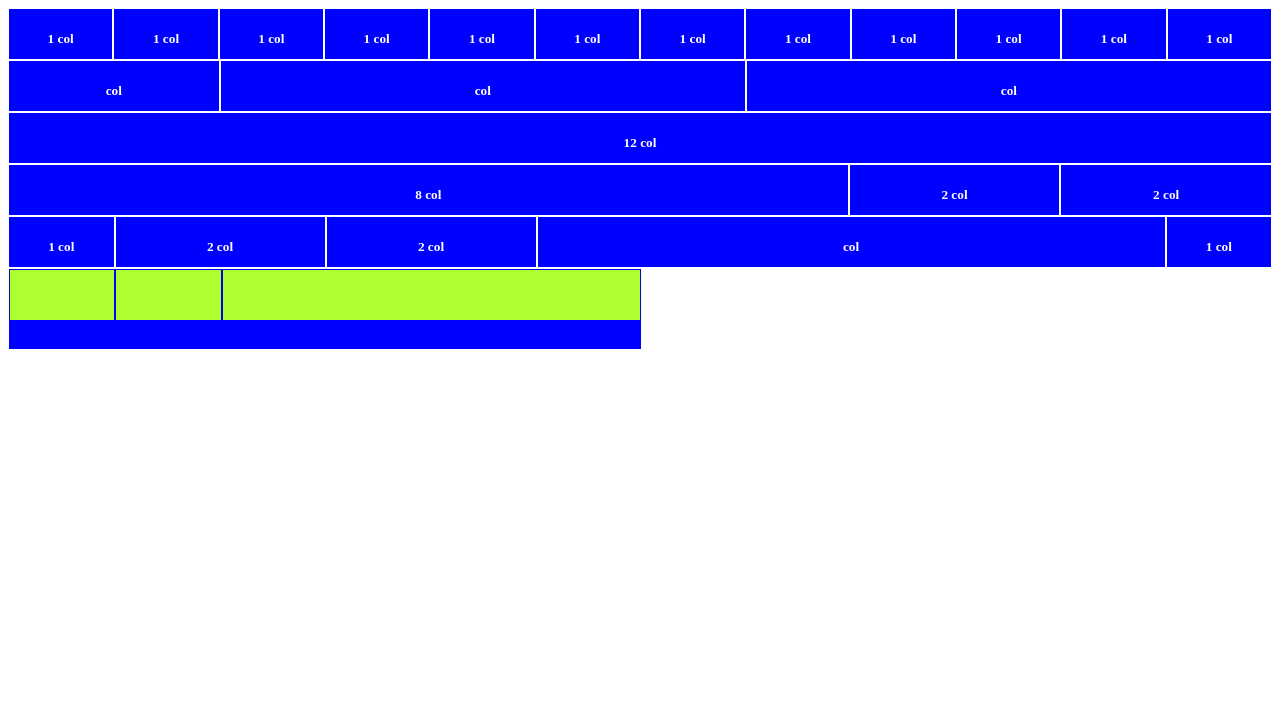
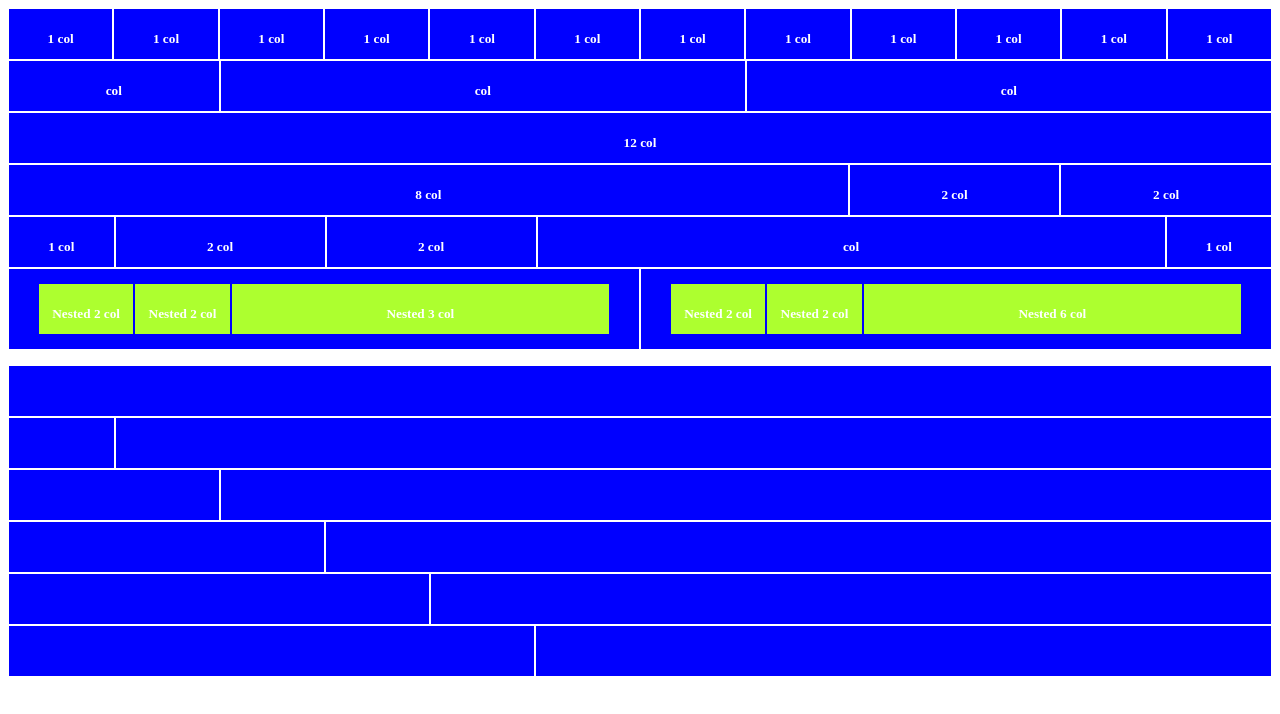
Before and after one commit to jamessteven74/html-css-12bool, a plain HTML site: page index.html in a window 1280 px wide. Drawn offline with Linux system fonts and the light colour scheme.

Commit message:
add row and column at the second container

```diff
--- a/12bool.css
+++ b/12bool.css
@@ -52,7 +52,7 @@
     flex-basis: calc((100% /12) *2);
     max-width: calc((100% /12) *2);
     height: 50px;
-    margin:
+    margin: 1px 1px;
 }
 
 .col6{
@@ -65,7 +65,56 @@
 /* #colnest */
 .col6nest{
     flex-basis: calc((100% /12) *6);
-    max-width: calc((10%) *6);
+    /* max-width: calc((100%) *6); */
     height: 80px;
     margin: 1px 1px;
 }
+
+
+/* #second-container */
+
+.container2{
+   margin: 15px auto;
+
+}
+
+.col11{
+    flex-basis: calc((100% /12) *11);
+    max-width: calc((100% /12) *11);
+    height: 50px;
+    margin: 1px 1px;
+}
+
+.col10{
+    flex-basis: calc((100% /12) *10);
+    max-width: calc((100% /12) *10);
+    height: 50px;
+    margin: 1px 1px;
+}
+.col3{
+    flex-basis: calc((100% / 12) *3);
+    max-width: calc((100% /12) *3);
+    height: 50px;
+    margin: 1px 1px;
+}
+
+.col9{
+    flex-basis: calc((100% / 12) *9);
+    max-width: calc((100% / 12) *9);
+    height: 50px;
+    margin: 1px 1px;
+}
+
+.col4{
+    flex-basis: calc((100% / 12)* 4);
+    max-width: calc((100% / 12) *4);
+    height: 50px;
+    margin: 1px 1px;
+}
+
+.col7{
+    flex-basis: calc((100% /12) *7);
+    max-width: calc((calc 100% /12) *7);
+    height: 50px;
+    margin: 1px 1px;
+}
--- a/index.html
+++ b/index.html
@@ -10,6 +10,7 @@
 </head>
 <body>
 
+    <!-- first-container -->
     <div class="container">
         <div class="row">
            <div class="col1">
@@ -106,17 +107,73 @@
             <div class="col6nest">
                 <div class="row">
 
-                    <div class="col2 nested"></div>
-                    <div class="col2 nested"></div>
-                    <div class="col8 nested"></div>
+                    <div class="col2 nested nested-left">
+                        <h5 class="align-center">Nested 2 col</h5>
+                    </div>
+                    <div class="col2 nested">
+                        <h5 class="align-center">Nested 2 col</h5>
+                    </div>
+                    <div class="col8 nested nested-right">
+                        <h5 class="align-center">Nested 3 col</h5>
+                    </div>
 
                 </div>
 
             </div>
-            <!-- <div class="col6nest"></div> -->
+
+            <div class="col6nest">
+                <div class="row">
+                    <div class="col2 nested nested-left">
+                        <h5 class="align-center">Nested 2 col</h5>
+                    </div>
+                    <div class="col2 nested">
+                        <h5 class="align-center">Nested 2 col</h5>
+                    </div>
+                    <div class="col8 nested nested-right">
+                        <h5 class="align-center">Nested 6 col</h5>
+                    </div>
+                </div>
+            </div>
         </div>
 
     </div>
 
+    <!-- second-container -->
+    <div class="container2">
+
+        <div class="row">
+            <div class="col"></div>
+        </div>
+
+        <div class="row">
+            <div class="col1"></div>
+            <div class="col11"></div>
+        </div>
+
+        <div class="row">
+            <div class="col2"></div>
+            <div class="col10"></div>
+        </div>
+
+
+        <div class="row">
+            <div class="col3"></div>
+            <div class="col9"></div>
+        </div>
+
+        <div class="row">
+            <div class="col4"></div>
+            <div class="col8"></div>
+        </div>
+
+        <div class="row">
+            <div class="col5"></div>
+            <div class="col7"></div>
+        </div>
+
+    </div>
+
+
+
 </body>
 </html>
--- a/style.css
+++ b/style.css
@@ -1,4 +1,4 @@
-.col1, .col2, .col5, .col, .col8, .col6, .col6nest{
+.col1, .col2, .col5, .col, .col8, .col6, .col6nest, .col11, .col10, .col3, .col9, .col4, .col7{
     background-color: blue;
 }
 
@@ -11,4 +11,14 @@
 
 .nested{
     background-color: greenyellow;
+    /* margin: 2px 2px; */
+    margin-top: 15px;
 }
+
+.nested-left{
+    margin-left: 30px;
+}
+
+.nested-right{
+    margin-right: 30px;
+}
```
